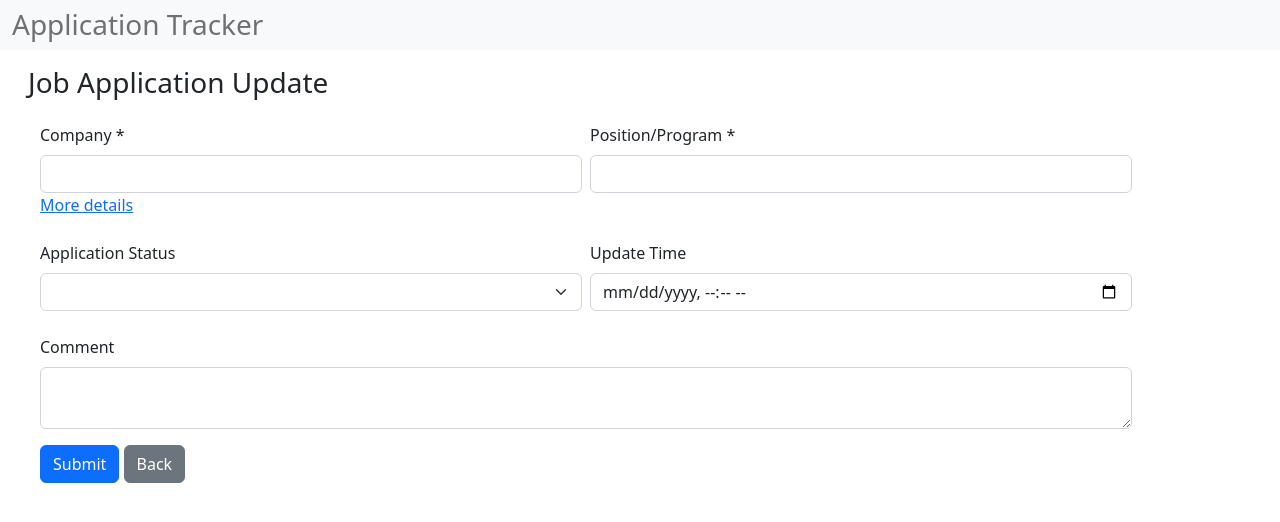
After one commit to HarrisShen/app_tracker, a Flask app: page /add in a window 1280 px wide. The commit adds this page. Shown: the top 522 px of the page. Run offline with Flask 2, Linux system fonts and the light colour scheme; some libraries are stand-ins or nearby versions.

Commit message:
1. Change update to add record 2. Add inplace update function for "status"

```diff
--- a/app.py
+++ b/app.py
@@ -3,7 +3,7 @@ import sqlite3
 
 app = Flask(__name__)
 
-DATABASE = 'app_data.sqlite'
+DATABASE = 'test_app_data.sqlite'
 
 
 def get_db():
@@ -32,9 +32,9 @@ def homepage():
     return render_template("home.html", rows=rows)
 
 
-@app.route("/update")
-def update_record():
-    return render_template("update.html")
+@app.route("/add")
+def add_record():
+    return render_template("addnew.html")
 
 
 @app.route("/addrec", methods=["POST"])
@@ -50,13 +50,12 @@ def addrec():
     status = request.form["status"]
     time = request.form["time"]
     note = request.form["note"]
-    if "new_entry" in request.form:
-        link = request.form["link"]
-        posting_status = request.form["posting_status"]
-        app_deadline = request.form["app_deadline"]
-        company_type = request.form["company_type"]
-        priority = request.form["priority"]
-        app_portal = request.form["app_portal"]
+    link = request.form["link"]
+    posting_status = request.form["posting_status"]
+    app_deadline = request.form["app_deadline"]
+    company_type = request.form["company_type"]
+    priority = request.form["priority"]
+    app_portal = request.form["app_portal"]
 
     with app.app_context():
         db = get_db()
@@ -64,17 +63,11 @@ def addrec():
         try:
             if status != "None":
                 cur.execute(insert_app_log, (company, position, status, time, note))
-            if "new_entry" in request.form:
-                cur.execute(
-                    insert_job_entry,
-                    (company, position, link, posting_status, app_deadline, company_type, priority, app_portal, status,
-                     note)
-                )
-            else:
-                cur.execute(
-                    update_job_entry,
-                    (status, company, position)
-                )
+            cur.execute(
+                insert_job_entry,
+                (company, position, link, posting_status, app_deadline, company_type, priority, app_portal, status,
+                    note)
+            )
             db.commit()
             msg = "Record successfully added"
         except Exception as e:
--- /dev/null
+++ b/templates/addnew.html
@@ -0,0 +1,94 @@
+{% extends 'base.html' %}
+
+{% block title%}Application Tracker - Update{% endblock %}
+
+{% block content%}
+    <h3>Job Application Update</h3>
+    <form action="{{ url_for('addrec') }}" method="POST">
+        <div class="container mt-3">
+            <div class="row g-2 mt-3">
+                <div class="col">
+                    <label for="company" class="form-label">Company *</label>
+                    <input type="text" class="form-control" id="company" name="company" required/>
+                </div>
+                <div class="col">
+                    <label for="position" class="form-label">Position/Program *</label>
+                    <input type="text" class="form-control" id="position" name = "position" required></input>
+                </div>
+            </div>
+            <a id="moreInfoButton" data-bs-toggle="collapse" href="#newEntryDropdown" role="button" aria-expanded="false" aria-controls="newEntryDropdown">More details</a>
+        </div>
+
+        <div class="collapse container mt-3" name="new_entry_dropdown" id="newEntryDropdown">
+            <label for="link" class="form-label">Link</label>
+            <textarea class="form-control" name="link" id="link"></textarea>
+
+            <div class="row g-2">
+                <div class="col">
+                    <label for="posting_status" class="form-label">Hiring Status</label>
+                    <select class="form-select" name="posting_status" id="posting_status">
+                        <option value="Open">Open</option>
+                        <option value="Closed">Closed</option>
+                    </select>
+                </div>
+                <div class="col">
+                    <label for="app_deadline" class="form-label">Application Deadline</label>
+                    <input class="form-control" type="date" name="app_deadline" id="app_deadline"/>
+                </div>
+            </div>
+            <div class="row g-2">
+                <div class="col">
+                    <label for="company_type" class="form-label">Company Type</label>
+                    <input class="form-control" type="text" name="company_type" id="company_type"/>
+                </div>
+                <div class="col">
+                    <label for="priority" class="form-label">Priority</label>
+                    <select class="form-select" name="priority" id="priority">
+                        <option value="1">1</option>
+                        <option value="2">2</option>
+                        <option value="3">3</option>
+                    </select>
+                </div>
+            </div>
+            <label for="app_portal" class="form-label">Application Portal</label>
+            <textarea class="form-control" name="app_portal" id="app_portal"></textarea>
+        </div>
+
+        <div class="container mt-3">
+            <div class="row g-2 mt-3">
+                <div class="col">
+                    <label for="status" class="form-label">Application Status</label>
+                    <select class="form-select" name="status" id="status">
+                        <option value="None"></option>
+                        <option value="Ready">1-Ready</option>
+                        <option value="Ongoing">2-Ongoing</option>
+                        <option value="Submitted">3-Submitted</option>
+                        <option value="Interview">4-Interview</option>
+                        <option value="Rejected">5-Rejected</option>
+                        <option value="Offer">6-Offer</option>
+                    </select>
+                </div>
+                <div class="col">
+                    <label for="time" class="form-label">Update Time</label><br>
+                    <input class="form-control" type="datetime-local" name="time"/><br>
+                </div>
+            </div>
+            <div>
+                <label for="note" class="form-label">Comment</label>
+                <textarea class="form-control" name = "note"></textarea>
+            </div>
+        </div>
+
+        <div class="container mt-3">
+            <input class="btn btn-primary" type = "submit" value = "Submit" />
+            <a class="btn btn-secondary" href = "/">Back</a>
+        </div>
+    </form>
+    <script>
+        $('#moreInfoButton').click(function(){
+            $(this).text(function(i, old){
+                return old == "More details" ? "Less details" : "More details";
+            })
+        })
+    </script>
+{% endblock %}
```
Also changed, not shown: templates/home.html (+46 -4 lines), templates/update.html (deleted, +0 -82 lines).
